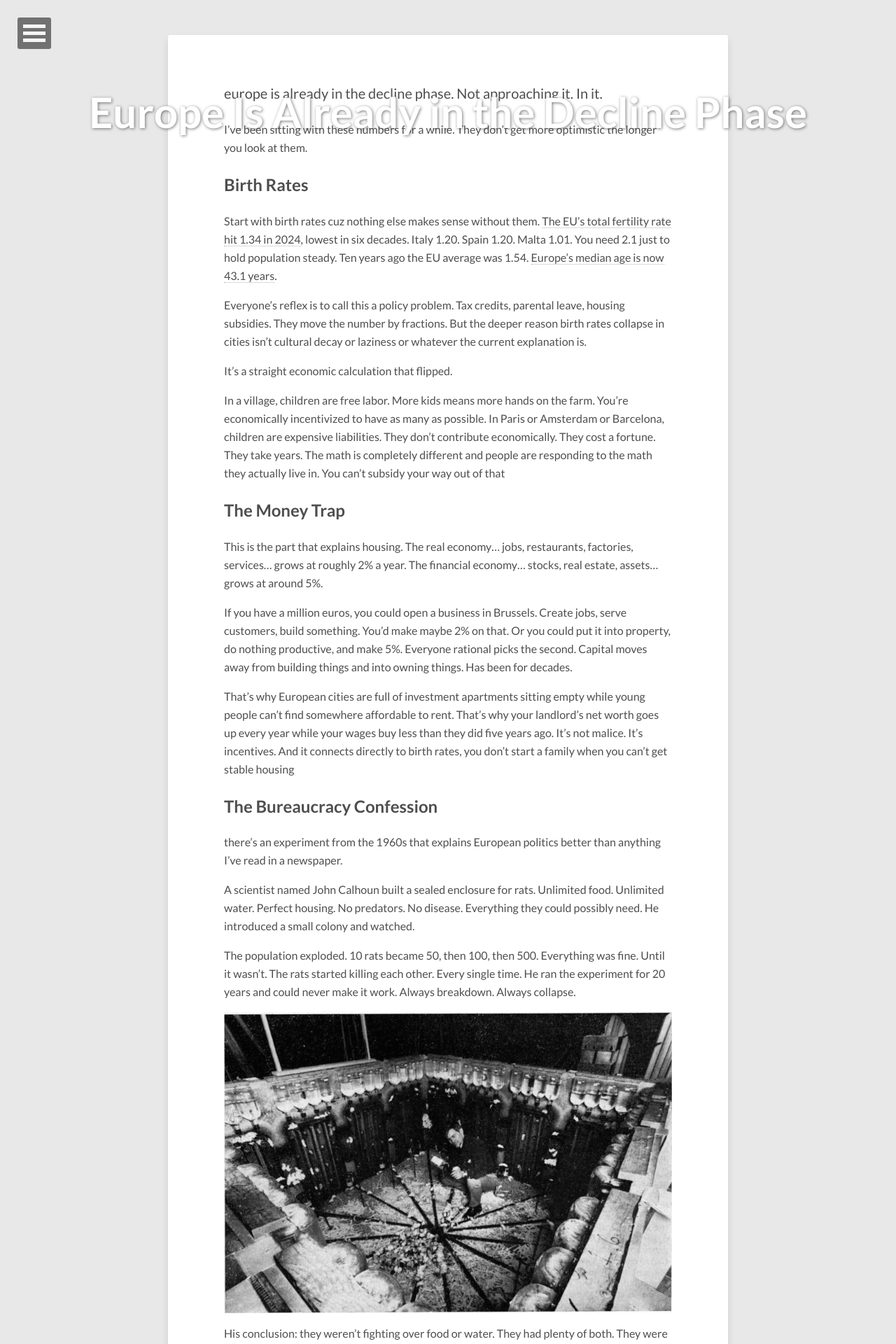
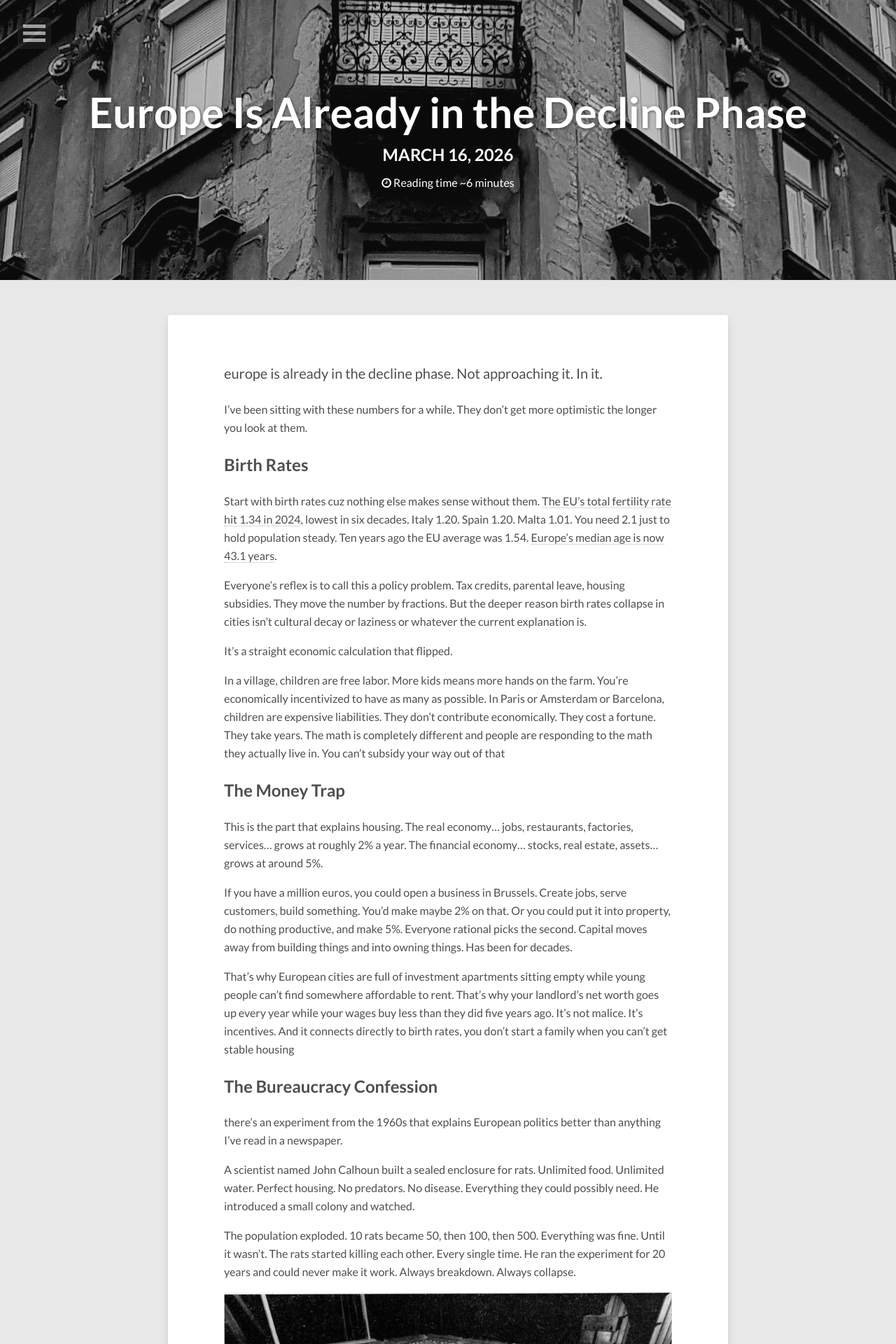
Before and after one commit to jestersimpps/jestersimpps.github.io, a Jekyll site: the page built from _posts/2026-03-16-europe-civilizational-decline.md, in a window 1280 px wide. Shown: the top 1920 px of the page at 70% size. Built offline with Jekyll 4.4.1, drawn with Linux system fonts in a browser that asks for light colours; nearby versions of some CDN libraries.

Commit message:
add Europe building cover image

```diff
--- a/_posts/2026-03-16-europe-civilizational-decline.md
+++ b/_posts/2026-03-16-europe-civilizational-decline.md
@@ -6,6 +6,7 @@ date: 2026-03-16
 author: "Jester Simpps"
 categories: [Career]
 tags: [Europe, Politics, Society, History, Geopolitics]
+image: /images/europe-decline-cover.jpg
 ---
 
 europe is already in the decline phase. Not approaching it. In it.
```
Also changed, not shown: images/europe-decline-cover.jpg (added).
